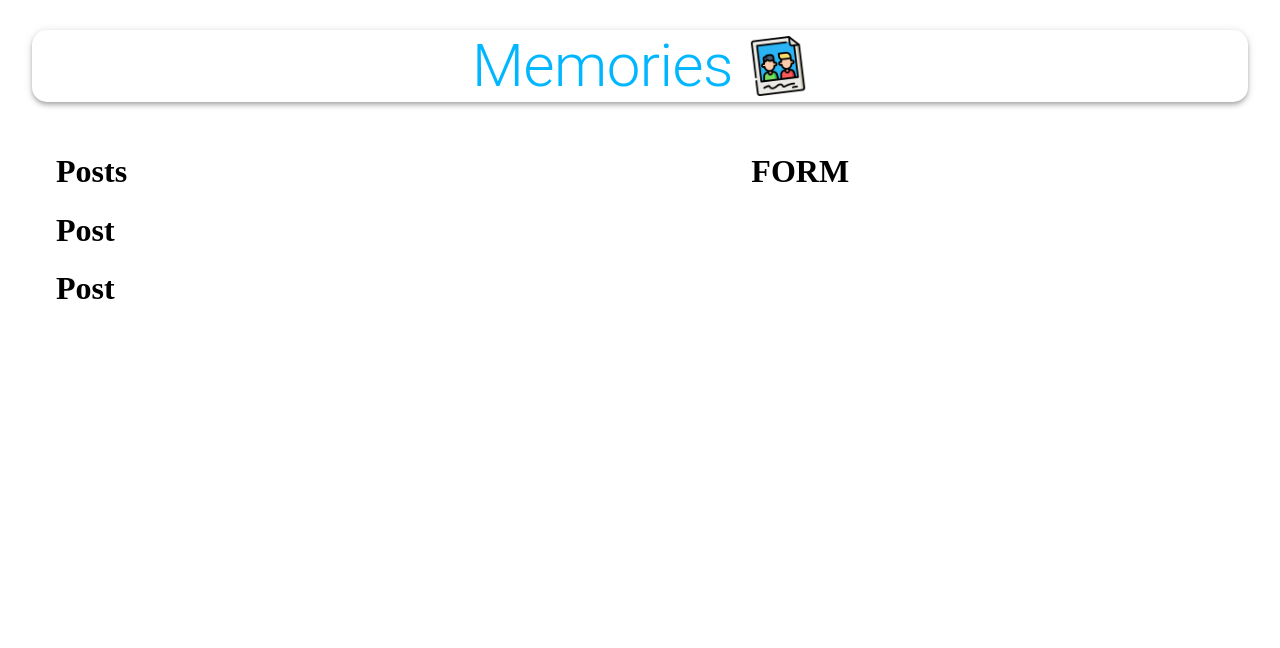
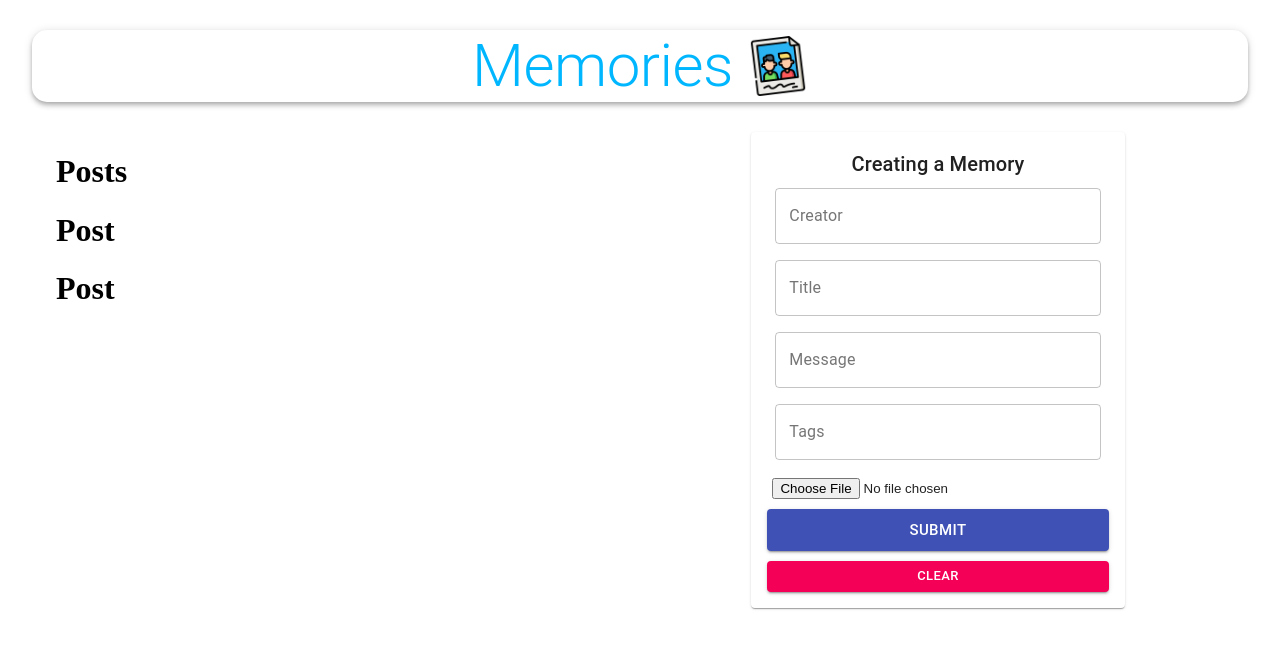
Before and after one commit to Rongjun-Hu/memories-mern-project, a React (Create React App) app in the folder client/: page / in a window 1280 px wide. Shown: the top 648 px of the page. Built offline with nearby package versions, Linux system fonts and the light colour scheme.

Commit message:
useState, dispatch action, submit form action

```diff
--- a/client/src/components/Form/Form.js
+++ b/client/src/components/Form/Form.js
@@ -1,10 +1,45 @@
-import React from 'react'
+import React, { useState } from 'react'
+import { TextField, Button, Typography, Paper } from "@material-ui/core"
+import FileBase from "react-file-base64"
 import useStyles from "./styles"
+import { useDispatch } from "react-redux"
+import { createPost } from '../../actions/posts'
 
 const Form = () => {
+
+	const [postData, setPostData] = useState({
+		creator: "",
+		title: "",
+		message: "",
+		tags: "",
+		selectedFile: ""
+	})
+
 	const classes = useStyles()
+	const dispatch = useDispatch()
+
+	const handleSubmit = (e) => {
+		e.preventDefault()
+
+		dispatch(createPost(postData))
+	}
+	const clear = () => {
+
+	}
+
 	return (
-		<h1>FORM</h1>
+		<Paper className={classes.paper}>
+			<form autoComplete="off" noValidate className={`${classes.root} ${classes.form}`} onSubmit={handleSubmit}>
+				<Typography variant="h6">Creating a Memory</Typography>
+				<TextField name="creator" variant="outlined" label="Creator" fullWidth value={postData.creator} onChange={(e) => setPostData({ ...postData, creator: e.target.value })} />
+				<TextField name="title" variant="outlined" label="Title" fullWidth value={postData.title} onChange={(e) => setPostData({ ...postData, title: e.target.value })} />
+				<TextField name="message" variant="outlined" label="Message" fullWidth value={postData.message} onChange={(e) => setPostData({ ...postData, message: e.target.value })} />
+				<TextField name="tags" variant="outlined" label="Tags" fullWidth value={postData.tags} onChange={(e) => setPostData({ ...postData, tags: e.target.value })} />
+				<div className={classes.fileInput}><FileBase type="file" multiple={false} onDone={({ base64 }) => setPostData({ ...postData, selectedFile: base64 })} /></div>
+				<Button className={classes.buttonSubmit} variant="contained" color="primary" size="large" type="submit" fullWidth>Submit</Button>
+				<Button variant="contained" color="secondary" size="small" onClick={clear} fullWidth>Clear</Button>
+			</form>
+		</Paper>
 	)
 }
 
```
